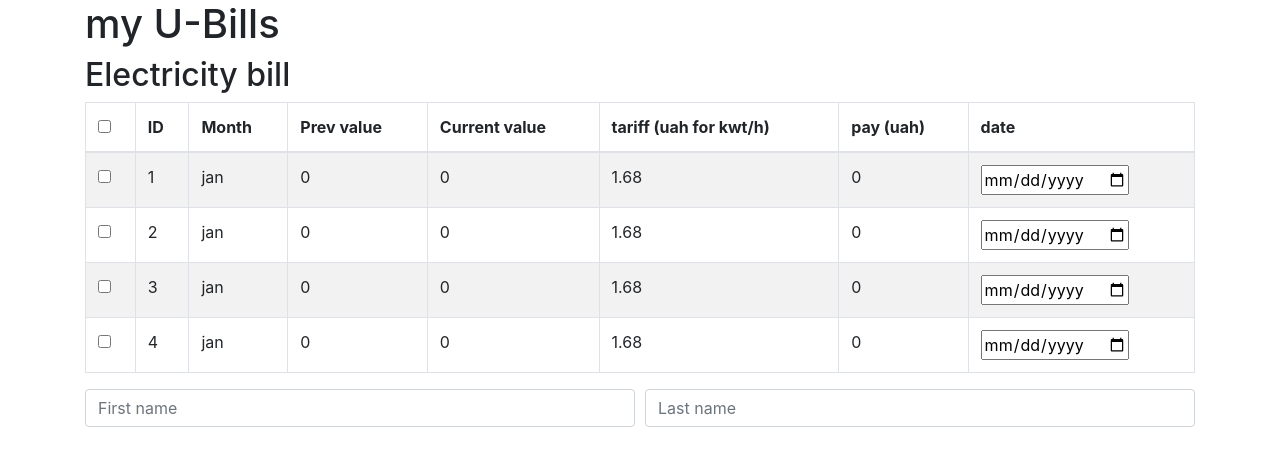
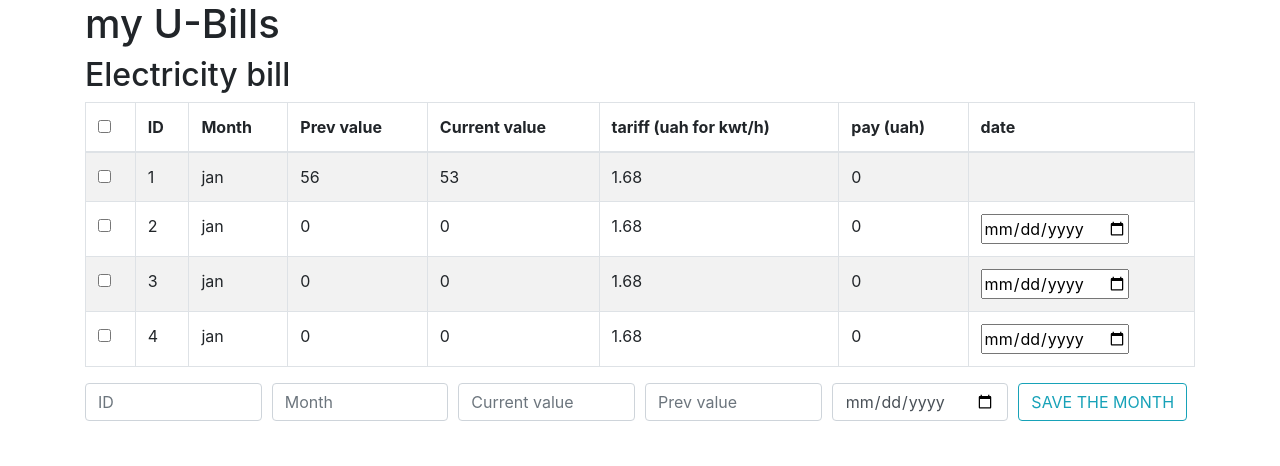
Before and after one commit to sovsianykov/ubills-app, a React (Create React App) app: page / in a window 1280 px wide. Shown: the top 466 px of the page. Built offline with nearby package versions, Linux system fonts and the light colour scheme.

Commit message:
Revert "Revert "setup5""
This reverts commit 12984c63

```diff
--- a/src/Components/Layout/Tabbuilder/Elektricity/Elektro.js
+++ b/src/Components/Layout/Tabbuilder/Elektricity/Elektro.js
@@ -3,6 +3,8 @@ import Table from 'react-bootstrap/Table'
 import 'bootstrap/dist/css/bootstrap.min.css';
 import {Form} from 'react-bootstrap'
 import {Col} from 'react-bootstrap'
+import Button from 'react-bootstrap/Button'
+
 
 import Cell from 'react-bootstrap'
 import Aoux from "../../../../Hoc/Aoux";
@@ -10,11 +12,28 @@ import Aoux from "../../../../Hoc/Aoux";
 
 class Elektro extends Component {
 
-
+    state = {
+        monthsEl : [
+            {
+                completed : 'false',
+                id : 1,
+                monthsel : 'jan',
+                preV: 56,
+                curV: 53 ,
+                tariff : 1.68 ,
+                pay:  0,
+                date: ''
+            },
+        ]
+    }
+  saveHandler = () => {
+        const input = document.querySelectorAll('input')
+      console.log(input[8].value)
+  }
 
     render() {
         return (
-            <div>
+            <Aoux>
                 <Table  striped bordered hover >
                     <thead>
                    <tr>
@@ -31,13 +50,13 @@ class Elektro extends Component {
                     <tbody>
                     <tr>
                         <td><input type='checkbox'/></td>
-                         <td>1</td>
-                         <td>jan</td>
-                        <td>0</td>
-                        <td>0</td>
-                        <td>1.68</td>
-                        <td>0</td>
-                        <td><input type='date'/></td>
+                         <td>{this.state.monthsEl[0].id}</td>
+                         <td>{this.state.monthsEl[0].monthsel}</td>
+                        <td>{this.state.monthsEl[0].preV}</td>
+                        <td>{this.state.monthsEl[0].curV}</td>
+                        <td>{this.state.monthsEl[0].tariff}</td>
+                        <td>{this.state.monthsEl[0].pay}</td>
+                        <td>{this.state.monthsEl[0].date}</td>
 
                     </tr><tr>
                         <td><input type='checkbox'/></td>
@@ -76,14 +95,28 @@ class Elektro extends Component {
                 <Form>
                     <Form.Row>
                         <Col>
-                            <Form.Control placeholder="First name" />
+                        <Form.Control id = 'id' placeholder="ID "   />
+                    </Col>
+                        <Col>
+                            <Form.Control id = 'm' placeholder="Month" />
                         </Col>
                         <Col>
-                            <Form.Control placeholder="Last name" />
+                            <Form.Control id= 'cv' placeholder="Current value "   />
                         </Col>
+                        <Col>
+                            <Form.Control id= 'pv'  placeholder="Prev value" />
+                        </Col>
+                        <Col>
+                            <Form.Control  id= 'date'  type ='date'   />
+                        </Col>
+                        <Col>
+                            <Button variant='outline-info' onClick = {this.saveHandler.bind(this)}  >SAVE THE MONTH</Button>
+                        </Col>
+
                     </Form.Row>
                 </Form>
-                </div>
+
+                </Aoux>
         )
     }
 
```
Also changed, not shown: 1 other file (tests, documents, lock files or other folders).
